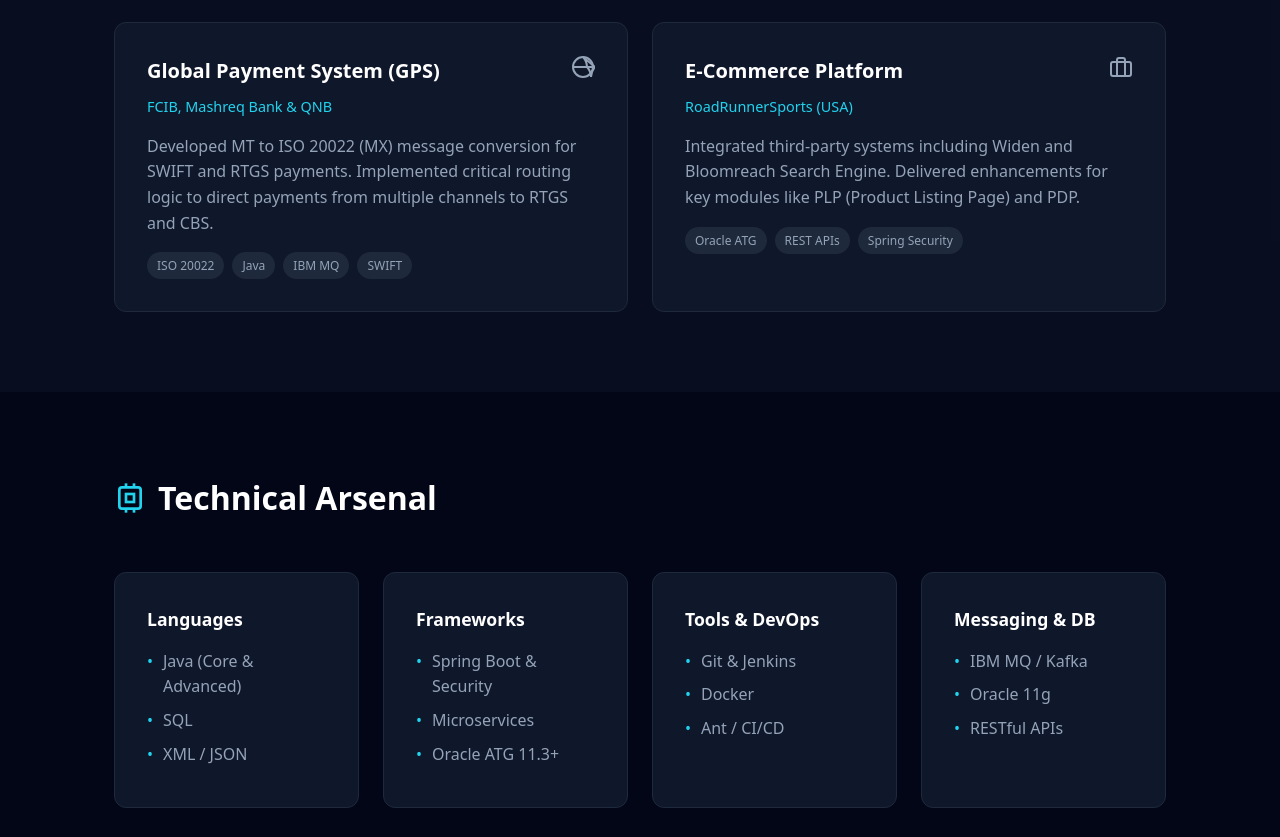
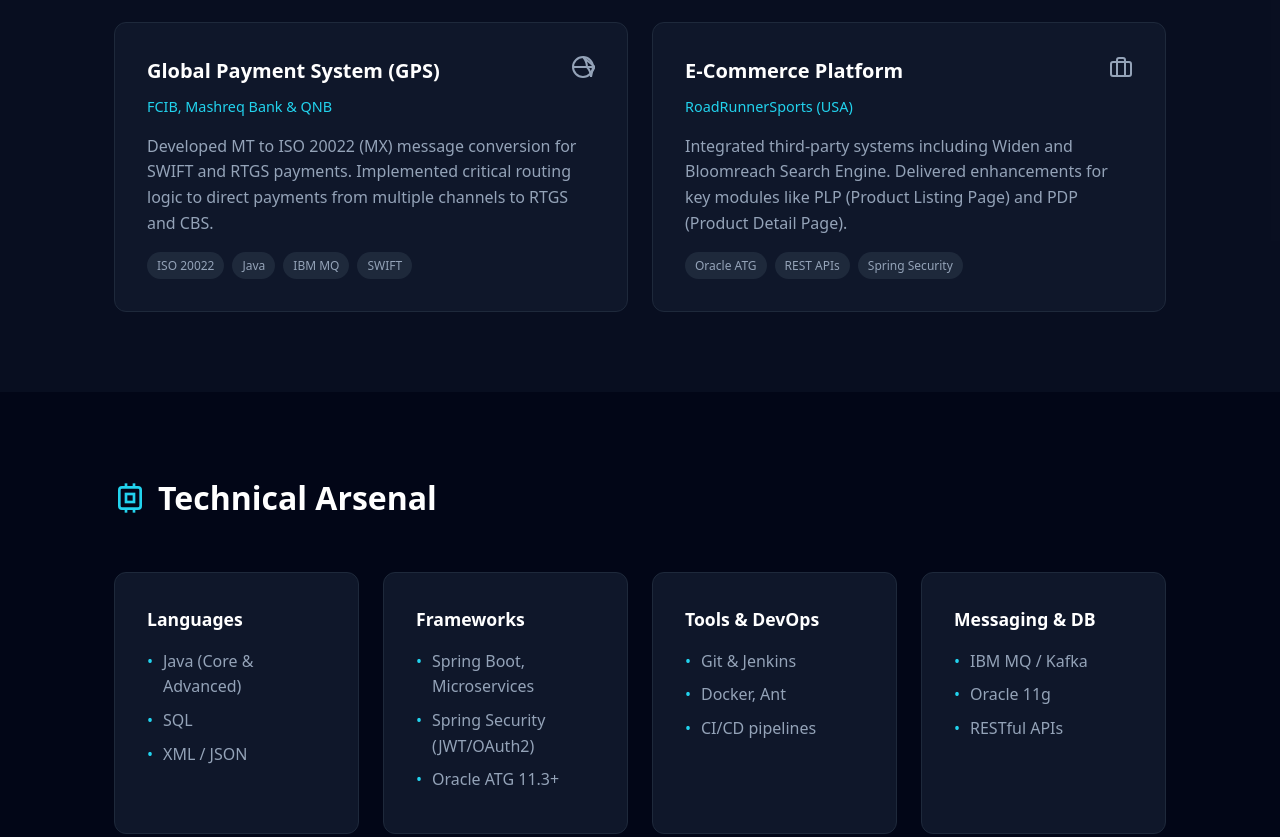
Before and after one commit to kadhalish/Portfolio, a plain HTML site: page index.html in a window 1280 px wide. Shown: the part 2300-3137 px from the top of the page. Drawn offline with Linux system fonts and the light colour scheme.

Commit message:
Refactor resume link and enhance job/skills sections
Updated download link for resume and improved mobile link attributes. Enhanced job details and skills sections for clarity.

```diff
--- a/index.html
+++ b/index.html
@@ -305,7 +305,8 @@
                 <a href="#projects" class="nav-link">Projects</a>
                 <a href="#skills" class="nav-link">Skills</a>
                 <a href="#contact" class="nav-link">Contact</a>
-                <!-- UPDATED: Changed the download link to use the actual filename and a generic path -->
+
+                <!-- Updated Link: Set href to /assets/Kadhalish.pdf and added the download attribute -->
                 <a href="/assets/Kadhalish.pdf" download="Kadhalish_S_Resume.pdf" class="btn-resume">
                     <svg width="16" height="16" viewBox="0 0 24 24" fill="none" stroke="currentColor" stroke-width="2"><path d="M21 15v4a2 2 0 0 1-2 2H5a2 2 0 0 1-2-2v-4"></path><polyline points="7 10 12 15 17 10"></polyline><line x1="12" y1="15" x2="12" y2="3"></line></svg>
                     Download Resume
@@ -326,7 +327,8 @@
         <a href="#projects" onclick="toggleMenu()">Projects</a>
         <a href="#skills" onclick="toggleMenu()">Skills</a>
         <a href="#contact" onclick="toggleMenu()">Contact</a>
-        <!-- UPDATED: Changed the download link to use the actual filename and a generic path -->
+
+        <!-- Updated Mobile Link: Set href to /assets/Kadhalish.pdf and added the download attribute -->
         <a href="/assets/Kadhalish.pdf" download="Kadhalish_S_Resume.pdf" class="btn-resume" style="width: 100%; justify-content: center;">
             <svg width="16" height="16" viewBox="0 0 24 24" fill="none" stroke="currentColor" stroke-width="2"><path d="M21 15v4a2 2 0 0 1-2 2H5a2 2 0 0 1-2-2v-4"></path><polyline points="7 10 12 15 17 10"></polyline><line x1="12" y1="15" x2="12" y2="3"></line></svg>
             Download Resume
@@ -412,7 +414,7 @@
                         <h3 class="job-title">Software Engineer</h3>
                         <span class="job-company">Montran Corporation</span>
                         <ul class="job-details">
-                            <li>Contributed to <strong>SWIFT ISO 20022 CBPR+ migration</strong>, ensuring seamless transition of payment processing from MT to MX message formats. </li>
+                            <li>Contributed to <strong>SWIFT ISO 20022 CBPR+ migration</strong>, ensuring seamless transition of payment processing from MT to MX message formats.</li>
                             <li>Updated payment workflows to route transactions through <strong>FIRCOSOFT</strong> for AML and compliance screening, including handling of repaired messages.</li>
                             <li>Enhanced Core Banking System (CBS) posting requests and optimized the transaction flow.</li>
                             <li>Configured <strong>IBM MQ</strong> queues for Mobile Banking and Treasury channels to ensure reliable message delivery.</li>
@@ -475,7 +477,7 @@
                         </div>
                         <svg class="text-muted" width="24" height="24" viewBox="0 0 24 24" fill="none" stroke="currentColor" stroke-width="2"><rect x="2" y="7" width="20" height="14" rx="2" ry="2"></rect><path d="M16 21V5a2 2 0 0 0-2-2h-4a2 2 0 0 0-2 2v16"></path></svg>
                     </div>
-                    <p class="text-muted">Integrated third-party systems including Widen and Bloomreach Search Engine. Delivered enhancements for key modules like PLP (Product Listing Page) and PDP.</p>
+                    <p class="text-muted">Integrated third-party systems including Widen and Bloomreach Search Engine. Delivered enhancements for key modules like PLP (Product Listing Page) and PDP (Product Detail Page).</p>
                     <div class="tags">
                         <span class="tag">Oracle ATG</span>
                         <span class="tag">REST APIs</span>
@@ -508,8 +510,8 @@
                 <div class="card">
                     <h3 class="text-accent" style="font-size: 1.1rem; margin-bottom: 1rem;">Frameworks</h3>
                     <ul class="job-details">
-                        <li>Spring Boot & Security</li>
-                        <li>Microservices</li>
+                        <li>Spring Boot, Microservices</li>
+                        <li>Spring Security (JWT/OAuth2)</li>
                         <li>Oracle ATG 11.3+</li>
                     </ul>
                 </div>
@@ -518,8 +520,8 @@
                     <h3 class="text-accent" style="font-size: 1.1rem; margin-bottom: 1rem;">Tools & DevOps</h3>
                     <ul class="job-details">
                         <li>Git & Jenkins</li>
-                        <li>Docker</li>
-                        <li>Ant / CI/CD</li>
+                        <li>Docker, Ant</li>
+                        <li>CI/CD pipelines</li>
                     </ul>
                 </div>
                 <!-- Skill Card 4 -->
@@ -612,7 +614,8 @@
 
             navLinks.forEach(link => {
                 link.classList.remove('active');
-                if (link.getAttribute('href').includes(current)) {
+                // Ensure the link matches the current section OR if it's the resume link, ignore it for active state.
+                if (link.getAttribute('href') && link.getAttribute('href').startsWith('#') && link.getAttribute('href').includes(current)) {
                     link.classList.add('active');
                 }
             });
```
